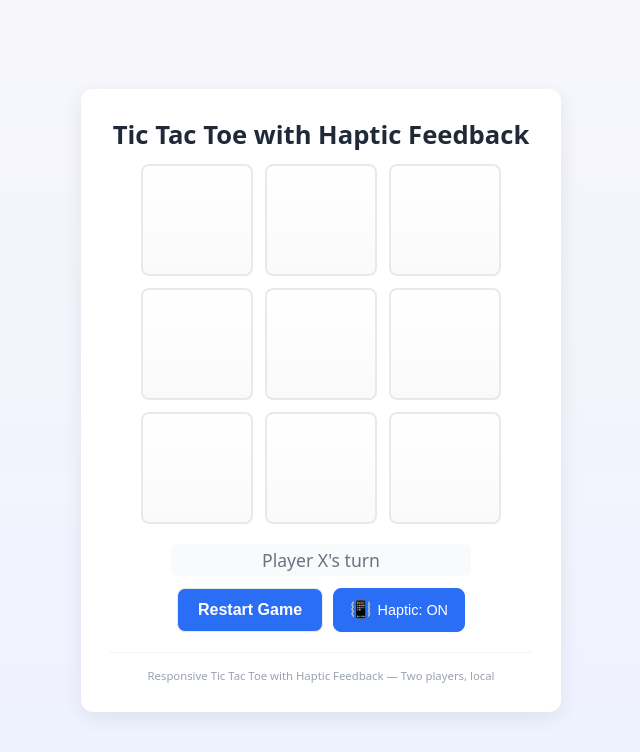
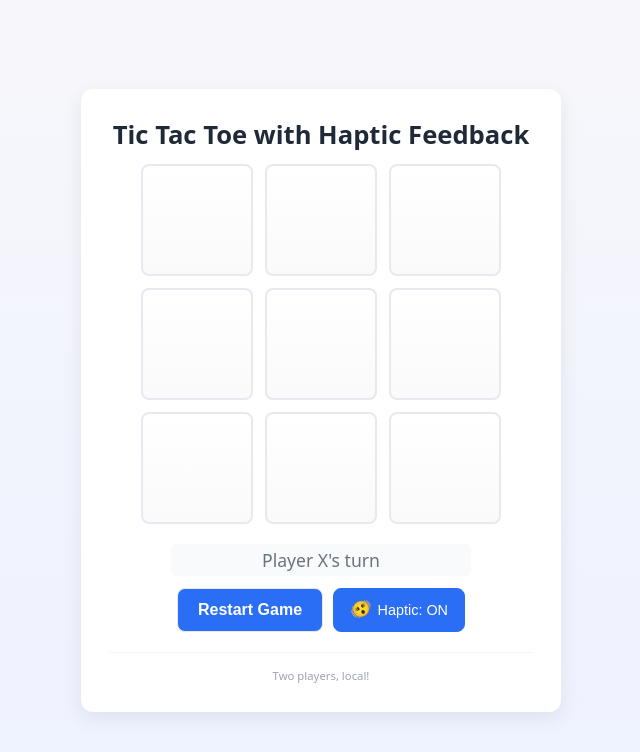
Before and after one commit to mugic1/Tic-Tac-Toe, a plain HTML site: page index.html in a window 1280 px wide. Shown: the whole page, without its empty margins (319-959 px from the left). Drawn offline with Linux system fonts and the light colour scheme.

Commit message:
Update index.html

```diff
--- a/index.html
+++ b/index.html
@@ -3,7 +3,7 @@
 <head>
     <meta charset="UTF-8">
     <meta name="viewport" content="width=device-width, initial-scale=1.0">
-    <title>Responsive Tic Tac Toe with Haptic Feedback</title>
+    <title>Tic Tac Toe</title>
     <style>
         :root {
             --bg: #f7f7fb;
@@ -323,7 +323,7 @@
                 <div class="buttons">
                     <button id="restart">Restart Game</button>
                     <button id="hapticToggle">
-                        <span class="haptic-icon">📳</span>
+                        <span class="haptic-icon">🫨</span>
                         <span>Haptic: ON</span>
                     </button>
                 </div>
@@ -331,7 +331,7 @@
         </section>
 
         <footer>
-            <small>Responsive Tic Tac Toe with Haptic Feedback — Two players, local</small>
+            <small>Two players, local!</small>
         </footer>
     </main>
 
@@ -411,11 +411,11 @@
                 if (this.supported) {
                     if (hapticEnabled) {
                         hapticToggleBtn.classList.add('active');
-                        icon.textContent = '📳';
+                        icon.textContent = '🫨';
                         text.textContent = 'Haptic: ON';
                     } else {
                         hapticToggleBtn.classList.remove('active');
-                        icon.textContent = '📴';
+                        icon.textContent = '😉';
                         text.textContent = 'Haptic: OFF';
                     }
                     hapticToggleBtn.disabled = false;
```
